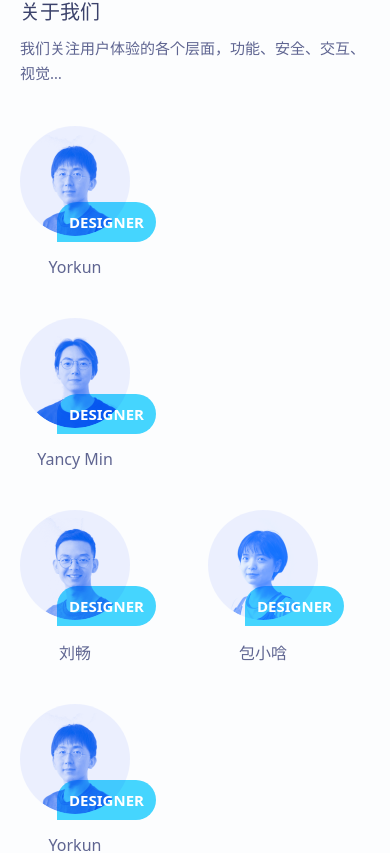
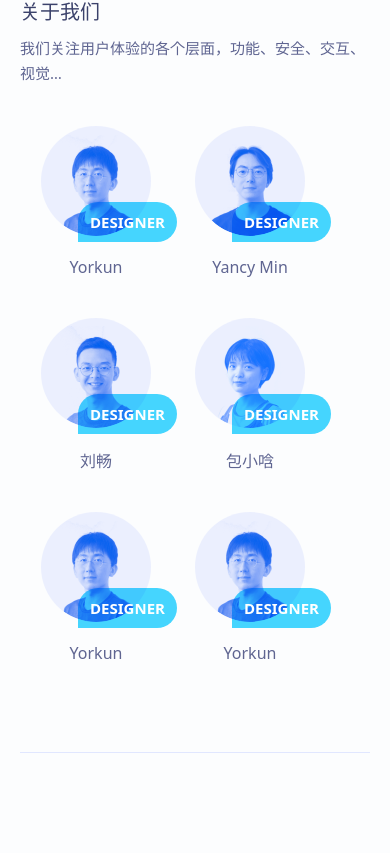
Before and after one commit to yancymin/GEE-Design-official-website, a Vue app: page /about in a window 390 px wide. Shown: the part 1098-1951 px from the top of the page. Built offline with nearby package versions, Linux system fonts and the light colour scheme.

Commit message:
修复手机端menu适配宽度

```diff
--- a/src/components/MobileMenu.vue
+++ b/src/components/MobileMenu.vue
@@ -236,8 +236,12 @@ $transition-normal: all 0.2s ease;
   }
 }
 
-@media screen and (max-width: 1220px) {
+@media screen and (min-width: 414px) {
   .mobile-menu {
+    display: none;
+  }
+
+  .mobile-header {
     display: none;
   }
 }
--- a/src/views/About.vue
+++ b/src/views/About.vue
@@ -39,13 +39,13 @@ import Baoxiaohan from "@/assets/About/avatarPic4.png";
 
 export default {
   name: "about",
-  data () {
+  data() {
     return {
       imgSrc: {
         york: York,
         yancy: Yancy,
         liuchang: Liuchang,
-        baoxiaohan: Baoxiaohan,
+        baoxiaohan: Baoxiaohan
       }
     };
   },
@@ -53,7 +53,7 @@ export default {
     Header,
     Scroll,
     BackTop,
-    Avatar,
+    Avatar
   }
 };
 </script>
@@ -80,4 +80,20 @@ export default {
     }
   }
 }
+
+@media screen and (max-width: 414px) {
+  .about {
+    .avatar-team {
+      .avatar-wrap {
+        justify-content: center;
+        .avatar {
+          padding: 0 44px 0 0;
+          &:nth-of-type(4) {
+            padding-right: 44px;
+          }
+        }
+      }
+    }
+  }
+}
 </style>
```
